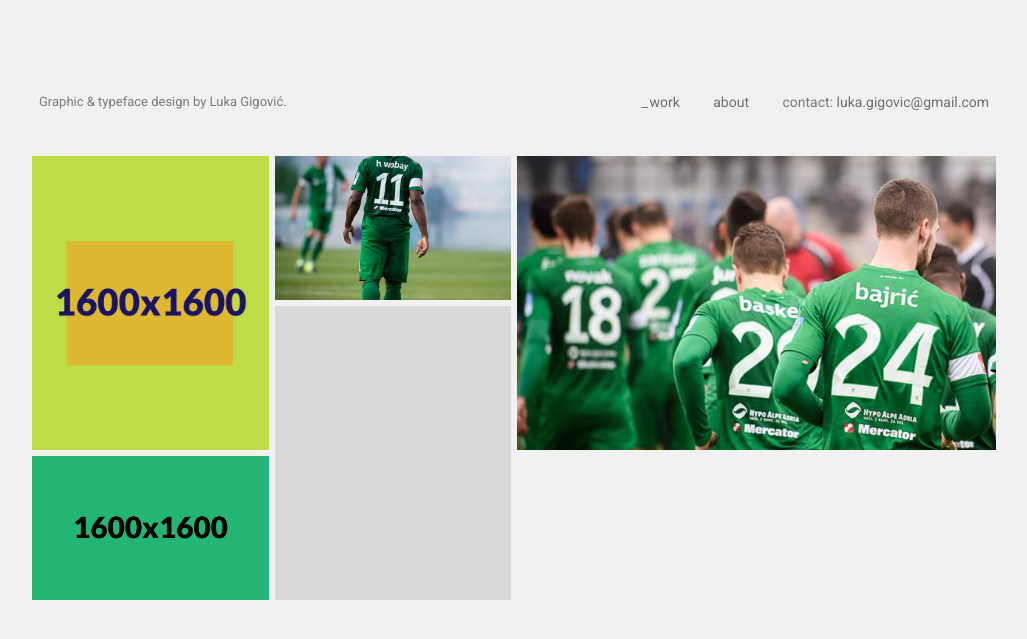
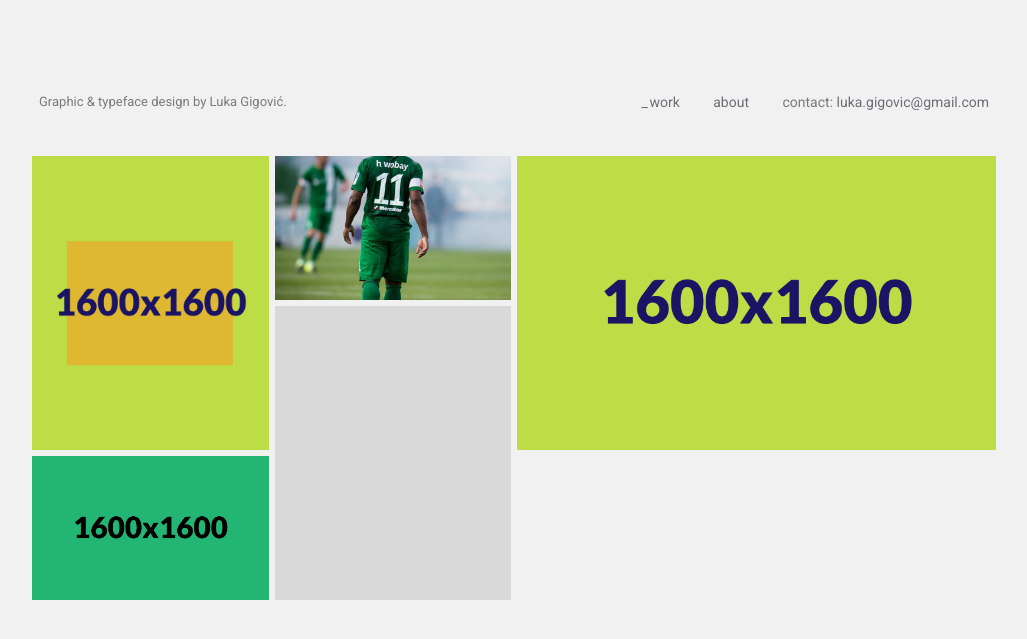
Before and after one commit to lukagigo/lukagigo.github.io, a Jekyll site: the page built from index.html, in a window 1280 px wide. Shown: the top 639 px of the page, without its empty margins (126-1153 px from the left). Built offline with Jekyll 4.4.1, drawn with Linux system fonts in a browser that asks for light colours; nearby versions of some CDN libraries.

Commit message:
Update from Forestry.io - 2016-08-30-aurelien.markdown

```diff
--- a/_posts/2016-08-30-aurelien.markdown
+++ b/_posts/2016-08-30-aurelien.markdown
@@ -3,7 +3,7 @@
 date: '2016-08-30 12:42:28'
 layout: post
 description: The perfect typographic partner for Caecilia.
-thumbnail: "/uploads/2017/02/04/aurelien-1.jpg"
+thumbnail: "/uploads/2017/02/04/aurelien.png"
 authors: Elizabeta Jevnikar, Domen Fras & Nace Pušnik
 datecreated: '2014-07-19'
 size: velik
```
Also changed, not shown: uploads/2017/02/04/aurelien.png (added).
